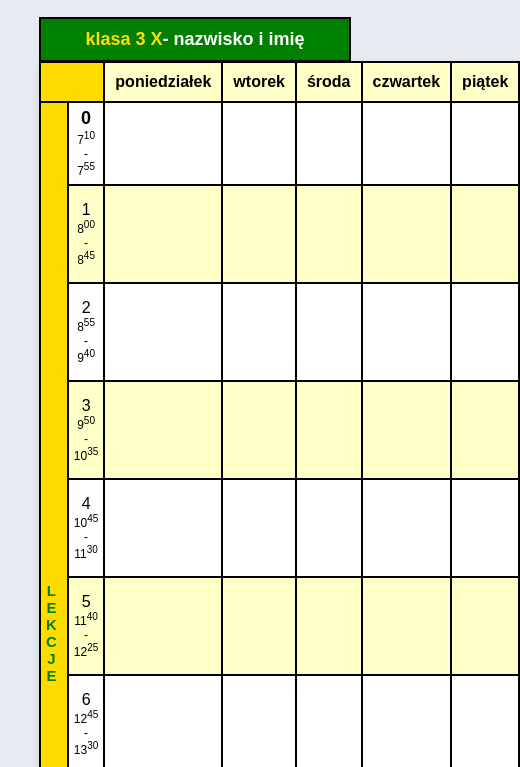
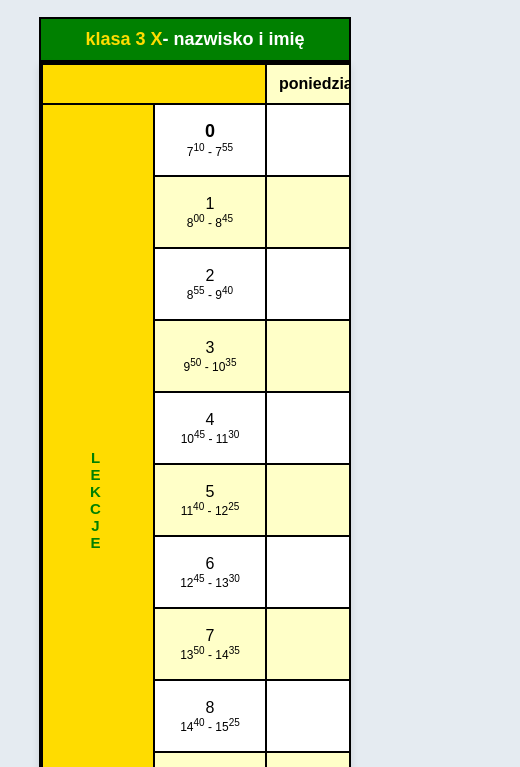
Before and after one commit to MrWlobo/Web-Applications-Programming-Homework-1, a plain HTML site: page Ex7/index.html in a window 390 px wide. Shown: the part 77-844 px from the top of the page, 520 px wide, since content can reach past the window. Drawn offline with Linux system fonts and the light colour scheme.

Commit message:
Added responsivity

```diff
--- a/Ex7/style.css
+++ b/Ex7/style.css
@@ -113,3 +113,16 @@ body {
 .yellow-text{
     color: rgb(255, 220, 0);
 }
+
+@media (max-width: 768px) {
+    .timetable {
+        display: block;
+        overflow-x: auto;
+        white-space: nowrap;
+    }
+
+    .timetable th,
+    .timetable td {
+        min-width: 100px;
+    }
+}
```
